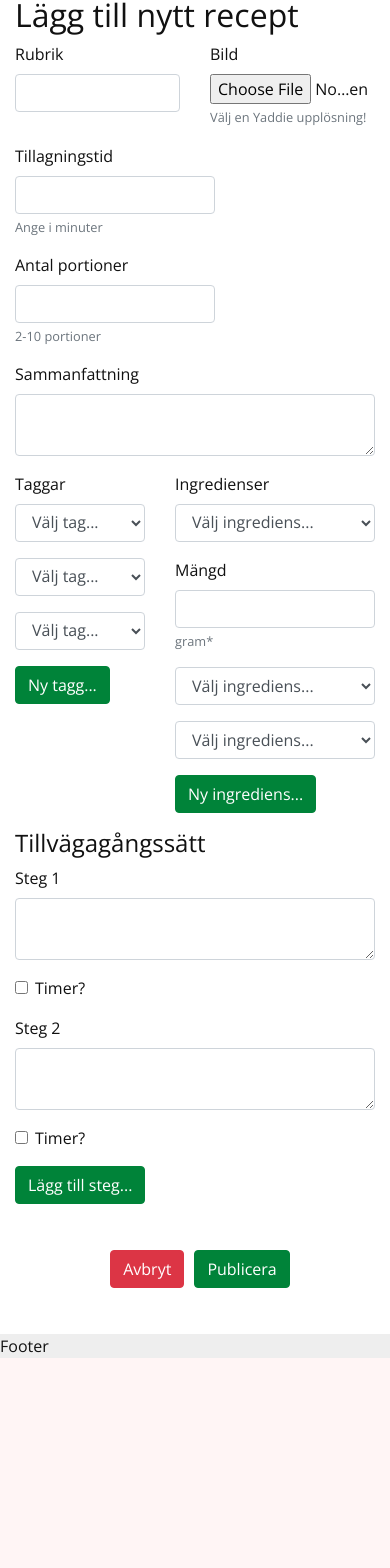
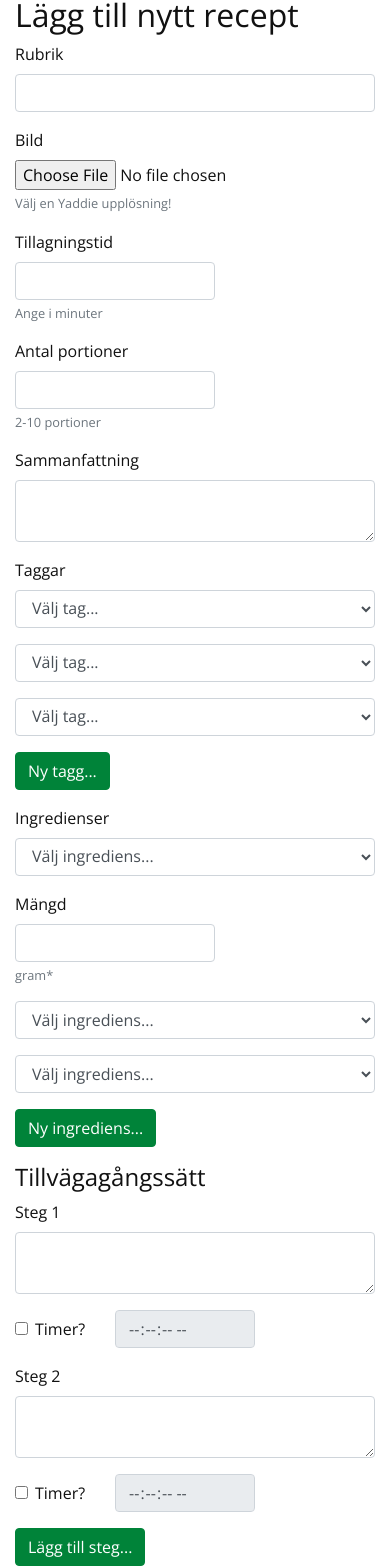
Before and after one commit to teeboteebo/yaddie-web, a React (Create React App) app: page /lagg-till-recept in a window 390 px wide. Shown: the part 878-2446 px from the top of the page. Before the commit the page ends 2236 px from the top, so only its background shows below. Built offline with nearby package versions, Linux system fonts and the light colour scheme.

Commit message:
Responsive layout

```diff
--- a/src/views/NewRecipePage/index.js
+++ b/src/views/NewRecipePage/index.js
@@ -8,13 +8,13 @@ class NewRecipePage extends React.Component {
       <Form className="new-recipe-page">
         <h2>Lägg till nytt recept</h2>
         <Row>
-          <Col>
+          <Col sm={6}>
             <FormGroup>
               <Label for="heading">Rubrik</Label>
               <Input type="heading" name="heading" id="heading" />
             </FormGroup>
           </Col>
-          <Col>
+          <Col sm={6}>
             <FormGroup>
               <Label for="picture">Bild</Label>
               <Input type="file" name="picture" id="picture" />
@@ -25,14 +25,14 @@ class NewRecipePage extends React.Component {
           </Col>
         </Row>
         <Row>
-          <Col>
+          <Col sm={6}>
             <FormGroup>
               <Label for="cooking-time">Tillagningstid</Label>
               <Input type="number" name="cookingTime" id="cooking-time" />
               <FormText color="muted">Ange i minuter</FormText>
             </FormGroup>
           </Col>
-          <Col>
+          <Col sm={6}>
             <FormGroup>
               <Label for="portions">Antal portioner</Label>
               <Input type="number" name="portions" id="portions" />
@@ -45,7 +45,7 @@ class NewRecipePage extends React.Component {
           <Input type="textarea" name="summary" id="summary" />
         </FormGroup>
         <Row>
-          <Col>
+          <Col sm={6}>
             <FormGroup>
               <Label for="tags1">Taggar</Label>
               <Input type="select" name="tags1" id="tags1">
@@ -76,7 +76,7 @@ class NewRecipePage extends React.Component {
             </FormGroup>
             <Button color="success">Ny tagg...</Button>
           </Col>
-          <Col>
+          <Col sm={6}>
             <FormGroup>
               <Label for="ingredients1">Ingredienser</Label>
               <Input type="select" name="ingredients1" id="ingredients1">
@@ -118,18 +118,36 @@ class NewRecipePage extends React.Component {
           <Label for="step1">Steg 1</Label>
           <Input type="textarea" name="step1" id="step1" />
         </FormGroup>
+        <Row className="align-items-center">
+          <Col xs="auto">
             <FormGroup check>
-          <Input type="checkbox" name="timer" id="timer" />
-          <Label for="timer" check>Timer?</Label>
+              <Input type="checkbox" name="timer1" id="timer1" />
+              <Label for="timer1" check>Timer?</Label>
             </FormGroup>
+          </Col>
+          <Col>
+            <FormGroup>
+              <Input type="time" name="time1" id="time1" step="1" disabled />
+            </FormGroup>
+          </Col>
+        </Row>
         <FormGroup>
           <Label for="step1">Steg 2</Label>
           <Input type="textarea" name="step2" id="step2" />
         </FormGroup>
+        <Row className="align-items-center">
+          <Col xs="auto">
             <FormGroup check>
               <Input type="checkbox" name="timer2" id="timer2" />
               <Label for="timer2" check>Timer?</Label>
             </FormGroup>
+          </Col>
+          <Col>
+            <FormGroup>
+              <Input type="time" name="time2" id="time2" step="1" disabled />
+            </FormGroup>
+          </Col>
+        </Row>
         <Button color="success">Lägg till steg...</Button>
         <Row>
           <Col className="submit-section">
--- a/src/views/NewRecipePage/styles.scss
+++ b/src/views/NewRecipePage/styles.scss
@@ -3,6 +3,9 @@
 .new-recipe-page {
   input[type=number] {
     width: 200px;
+  }
+  input[type=time] {
+    width: 140px;
   }
   .form-check, button {
     margin-bottom: 16px;
```
Lines whose indentation alone changed are shown as unchanged.
